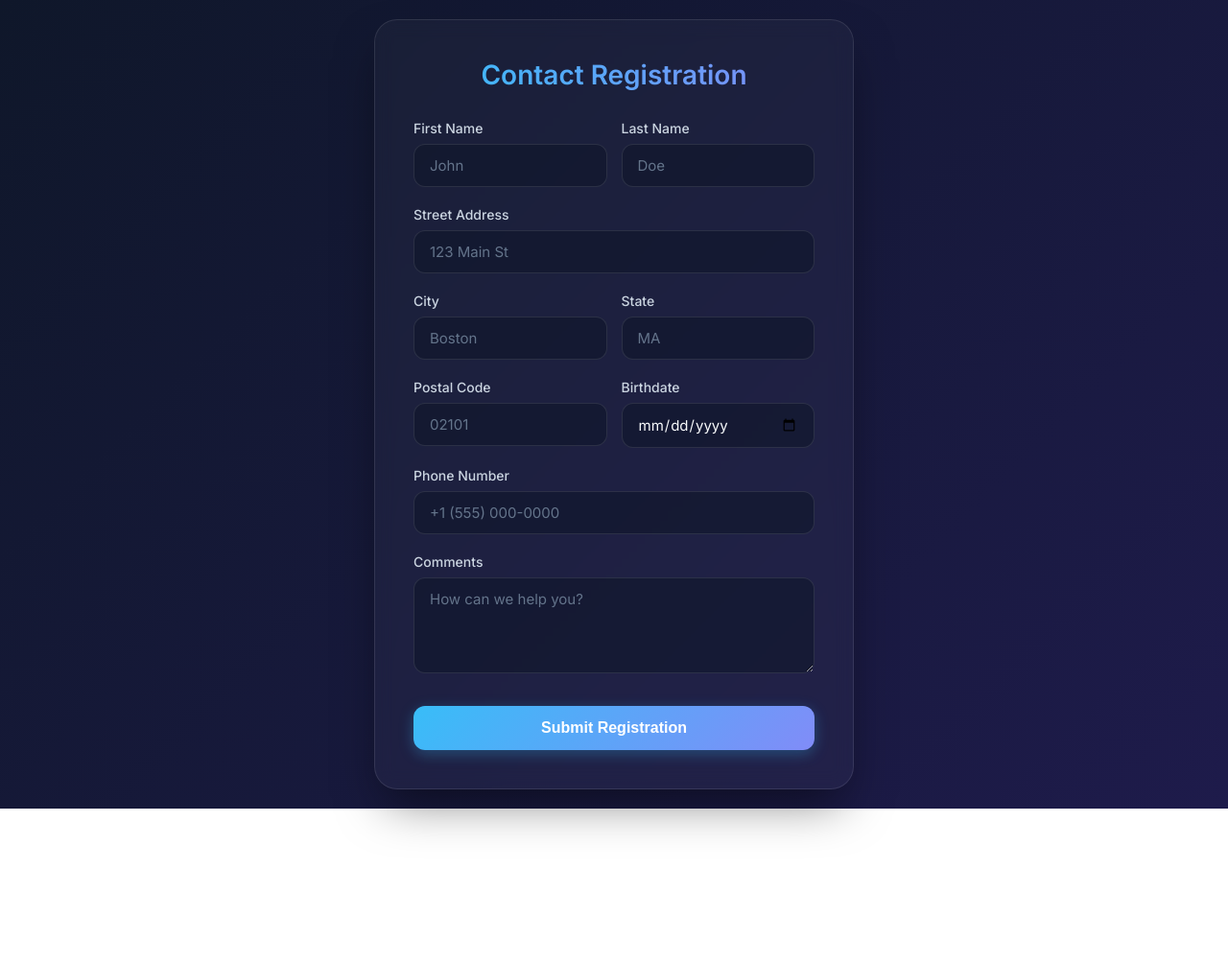
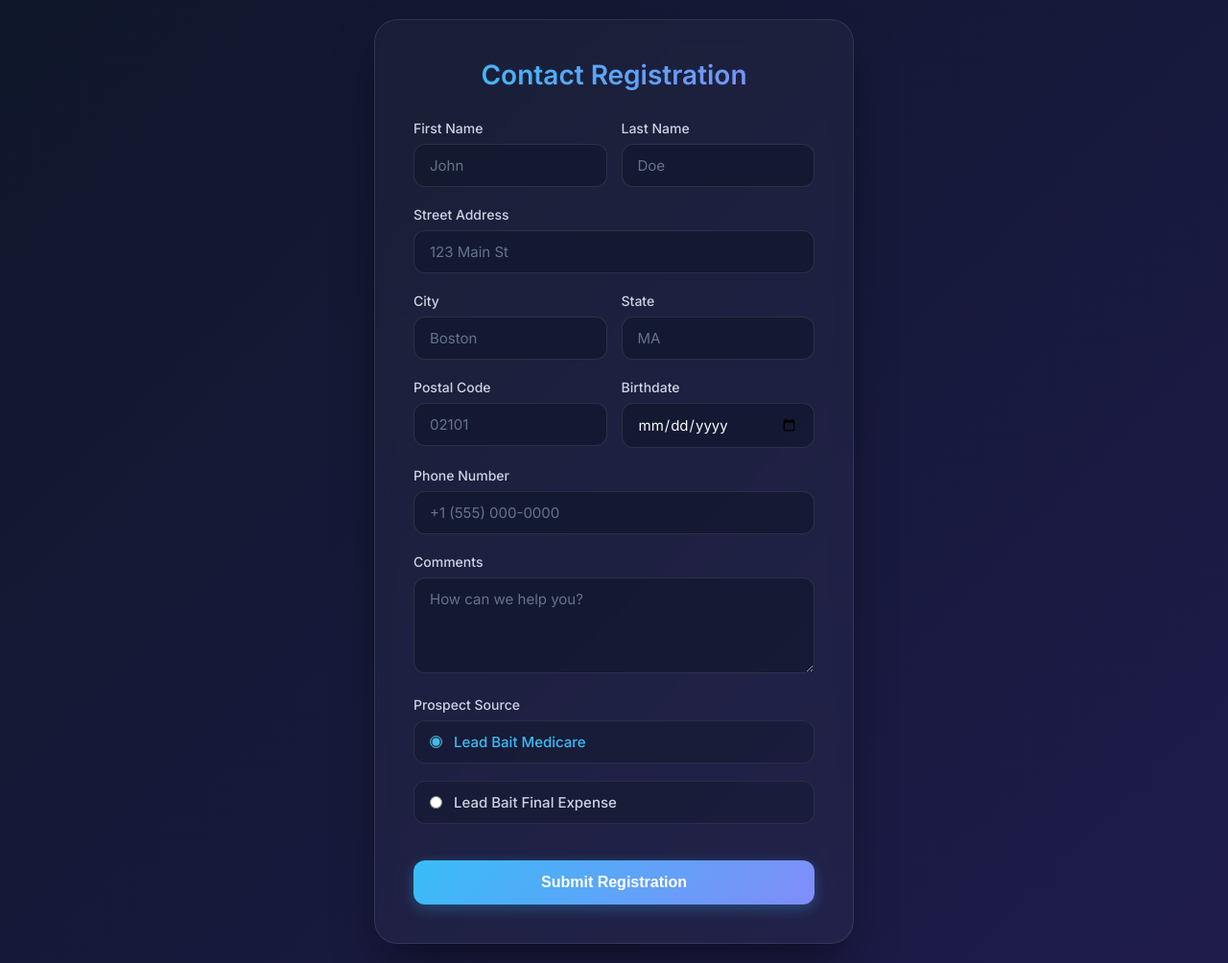
Before and after one commit to MirzaUmar1/dynamics365-lead-ingestion-bridge, a website: page index.html in a window 1280 px wide. Shown: the whole page at 96% size. Before the commit the page ends 843 px from the top, so only its background shows below. Drawn offline with Linux system fonts and the light colour scheme.

Commit message:
Refactor Prospect Source to support dynamic selection via radio buttons

```diff
--- a/index.html
+++ b/index.html
@@ -152,6 +152,49 @@
         background: rgba(239, 68, 68, 0.9);
         border: 1px solid rgba(239, 68, 68, 0.2);
       }
+
+      /* Radio Button Styles */
+      .radio-group-container {
+        display: flex;
+        flex-direction: column;
+        gap: 10px;
+        margin-top: 8px;
+      }
+
+      .radio-option {
+        display: flex;
+        align-items: center;
+        gap: 12px;
+        background: rgba(15, 23, 42, 0.4);
+        border: 1px solid rgba(255, 255, 255, 0.08);
+        border-radius: 12px;
+        padding: 12px 16px;
+        cursor: pointer;
+        transition: all 0.3s ease;
+      }
+
+      .radio-option:hover {
+        background: rgba(15, 23, 42, 0.6);
+        border-color: rgba(56, 189, 248, 0.3);
+      }
+
+      .radio-option input[type="radio"] {
+        width: auto;
+        cursor: pointer;
+        accent-color: #38bdf8;
+        margin: 0;
+      }
+
+      .radio-label-text {
+        font-size: 15px;
+        color: #cbd5e1;
+        user-select: none;
+      }
+
+      .radio-option input[type="radio"]:checked + .radio-label-text {
+        color: #38bdf8;
+        font-weight: 500;
+      }
     </style>
   </head>
   <body>
@@ -206,6 +249,20 @@
           <textarea id="comments" placeholder="How can we help you?"></textarea>
         </div>
 
+        <div class="form-group">
+          <label>Prospect Source</label>
+          <div class="radio-group-container">
+            <label class="radio-option">
+              <input type="radio" name="prospectSource" value="405670021" checked />
+              <span class="radio-label-text">Lead Bait Medicare</span>
+            </label>
+            <label class="radio-option">
+              <input type="radio" name="prospectSource" value="405670028" />
+              <span class="radio-label-text">Lead Bait Final Expense</span>
+            </label>
+          </div>
+        </div>
+
         <button type="submit" id="submitBtn">Submit Registration</button>
       </form>
     </div>
@@ -229,6 +286,8 @@
         submitBtn.style.opacity = "0.7";
         submitBtn.disabled = true;
 
+        const prospectSourceVal = document.querySelector('input[name="prospectSource"]:checked').value;
+
         const data = {
           firstname: document.getElementById("firstname").value,
           lastname: document.getElementById("lastname").value,
@@ -239,6 +298,7 @@
           telephone2: document.getElementById("telephone2").value,
           birthdate: document.getElementById("birthdate").value,
           comments: document.getElementById("comments").value,
+          prospectSource: parseInt(prospectSourceVal, 10),
         };
 
         try {
--- a/server.js
+++ b/server.js
@@ -38,7 +38,7 @@ app.post("/api/submit-lead", async (req, res) => {
       address1_postalcode: req.body.address1_postalcode,
       telephone2: req.body.telephone2,
       birthdate: req.body.birthdate, // Format: YYYY-MM-DD
-      newdyn_prospectsource: 405670021, // Hardcoded from your image
+      newdyn_prospectsource: req.body.prospectSource,
       description: req.body.comments || "Lead from Web Form",
     };
 
```
